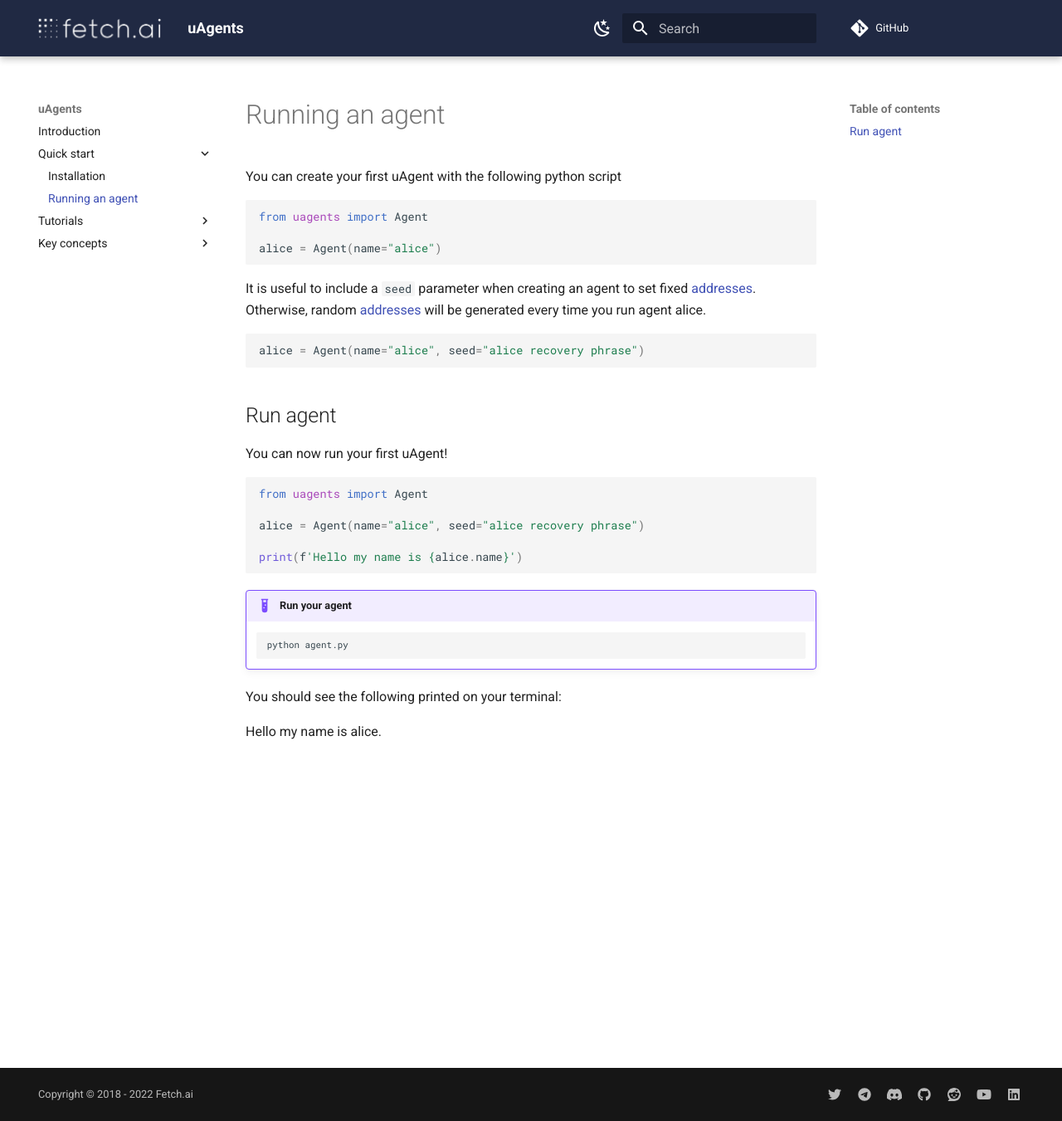
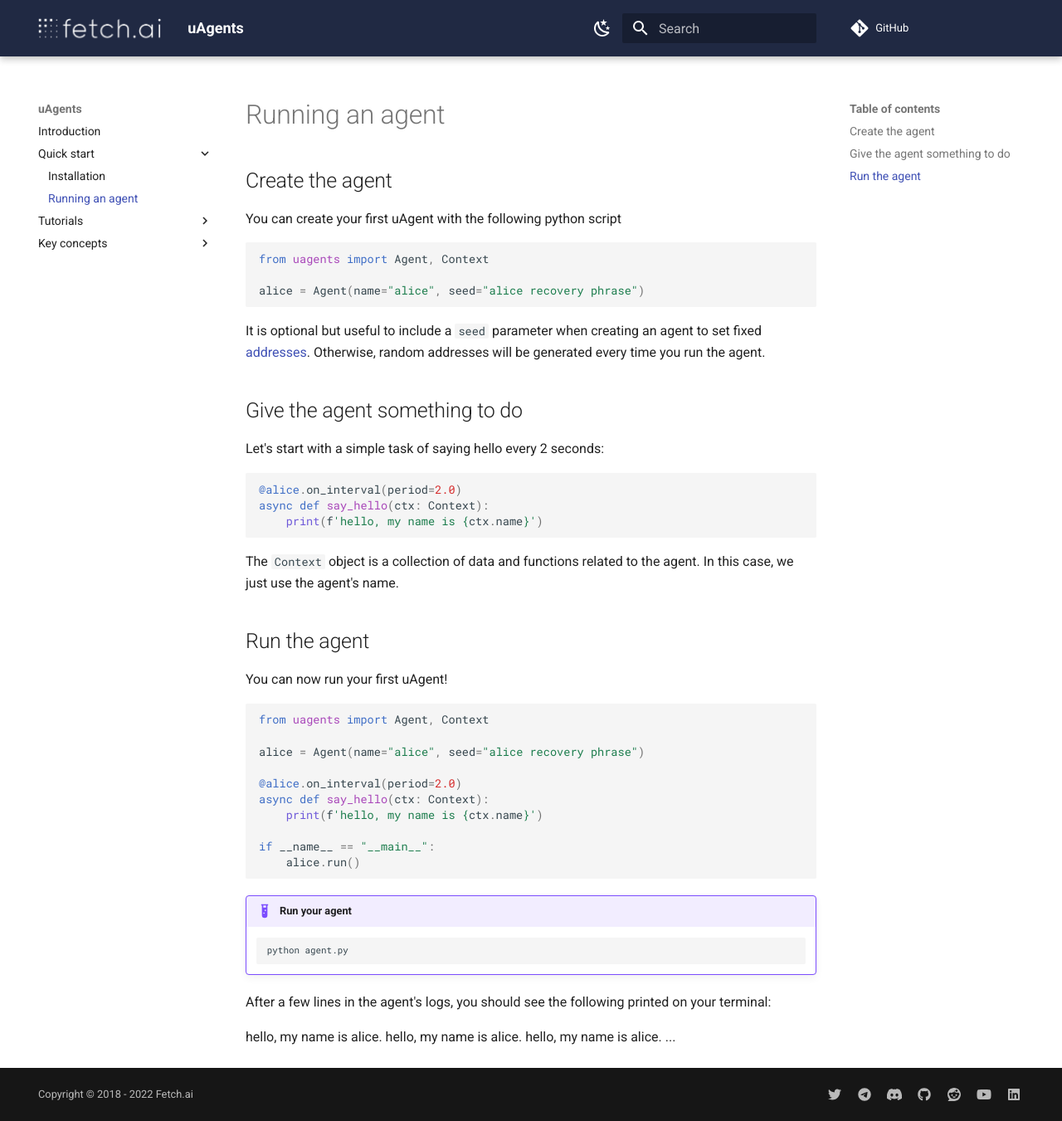
Before and after one commit to fetchai/uAgents, an MkDocs documentation site: the page built from docs/run-agent.md, in a window 1280 px wide and 1351 px high. Shown: the whole window at 83% size. Built offline with MkDocs 1.6.1 and Material for MkDocs 9.7.7, drawn with Linux system fonts in a browser that asks for light colours; comment, search, counter and statistics services are not loaded.

Commit message:
docs: add interval task to first agent

````diff
--- a/docs/run-agent.md
+++ b/docs/run-agent.md
@@ -1,29 +1,43 @@
 # Running an agent
+
+## Create the agent
 
 You can create your first uAgent with the following python script
 
 ```python
-from uagents import Agent
+from uagents import Agent, Context
 
-alice = Agent(name="alice")
-```
-
-It is useful to include a `seed` parameter when creating an agent to set fixed [addresses](addresses.md). Otherwise, random [addresses](addresses.md) will be generated every time you run agent alice.
-
-```python
 alice = Agent(name="alice", seed="alice recovery phrase")
 ```
 
-## Run agent
+It is optional but useful to include a `seed` parameter when creating an agent to set fixed [addresses](addresses.md). Otherwise, random addresses will be generated every time you run the agent.
+
+
+## Give the agent something to do
+
+Let's start with a simple task of saying hello every 2 seconds:
+```python
+@alice.on_interval(period=2.0)
+async def say_hello(ctx: Context):
+    print(f'hello, my name is {ctx.name}')
+```
+The `Context` object is a collection of data and functions related to the agent. In this case, we just use the agent's name.
+
+## Run the agent
 
 You can now run your first uAgent!
 
 ```python
-from uagents import Agent
+from uagents import Agent, Context
 
 alice = Agent(name="alice", seed="alice recovery phrase")
 
-print(f'Hello my name is {alice.name}')
+@alice.on_interval(period=2.0)
+async def say_hello(ctx: Context):
+    print(f'hello, my name is {ctx.name}')
+
+if __name__ == "__main__":
+    alice.run()
 
 ```
 !!! example "Run your agent"
@@ -32,8 +46,11 @@
     python agent.py
     ```
 
-You should see the following printed on your terminal:
+After a few lines in the agent's logs, you should see the following printed on your terminal:
 
-<div id="termynal1" data-termynal data-ty-typeDelay="100" data-ty-lineDelay="700">
-<span data-ty>Hello my name is alice.</span>
+<div id="termynal1" data-termynal data-ty-typeDelay="100" data-ty-lineDelay="2000">
+<span data-ty>hello, my name is alice.</span>
+<span data-ty>hello, my name is alice.</span>
+<span data-ty>hello, my name is alice.</span>
+<span data-ty>...</span>
 </div>
````
